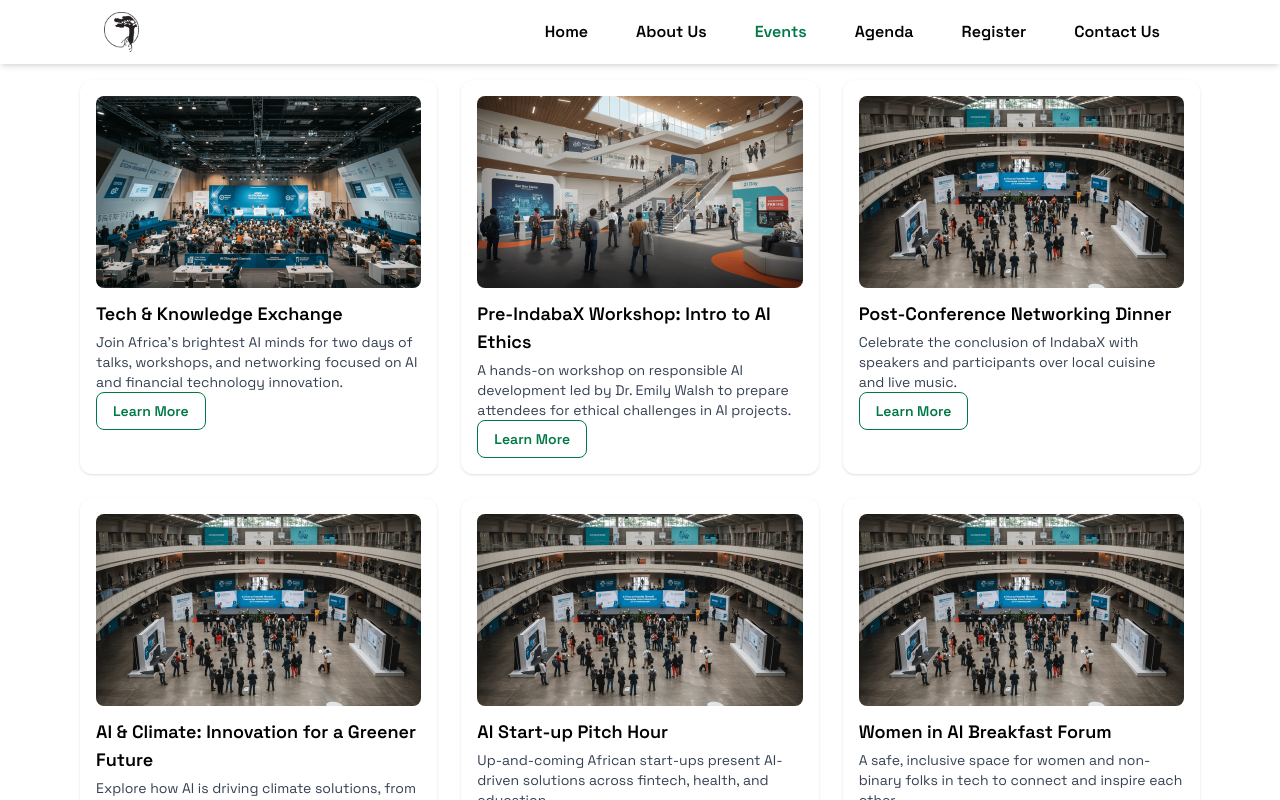
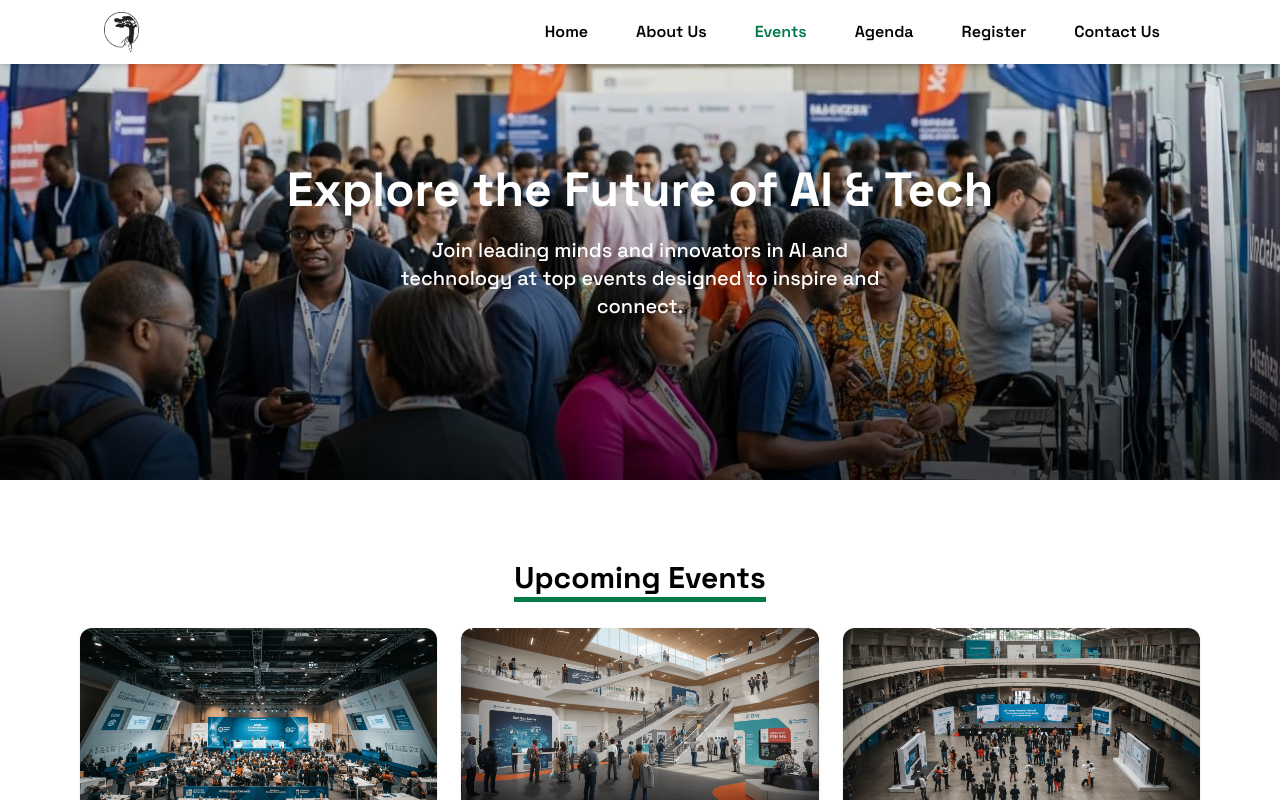
Before and after one commit to MOSOBELULU/indabaX, a React (Vite) app: page /eventspage in a window 1280 px wide. Shown: the top 800 px of the page. Built offline with nearby package versions, Linux system fonts and the light colour scheme.

Commit message:
wip: EventPage Hero

```diff
--- /dev/null
+++ b/src/components/events/EventsPageHero.jsx
@@ -0,0 +1,20 @@
+export default function EventPageHero() {
+
+
+  return (
+    <section
+      className="relative h-[60vh] flex items-center justify-center text-white bg-cover bg-center"
+    style={{ backgroundImage: "url('/images/events/EventsHero.jpg')" }}
+    >
+    <div className="absolute inset-0  bg-gradient-to-t from-black/70 via-black/20 to-transparent" />
+      <div className="relative z-10 max-w-3xl px-6 text-center">
+        <h1 className="text-4xl sm:text-5xl font-extrabold leading-tight">
+          Explore the Future of AI & Tech
+        </h1>
+        <p className="mt-4 text-lg sm:text-xl font-medium max-w-lg mx-auto">
+          Join leading minds and innovators in AI and technology at top events designed to inspire and connect.
+        </p>
+      </div>
+    </section>
+  );
+}
--- a/src/components/events/EventsSection.jsx
+++ b/src/components/events/EventsSection.jsx
@@ -1,20 +1,33 @@
 import { events } from "../../data/DummyData";
 import { Link } from "react-router-dom";
+import { motion } from "framer-motion";
 
 export default function EventsSection() {
   return (
-    <section className="px-4 py-20 max-w-6xl mx-auto">
+    <motion.section
+      className="px-4 py-20 max-w-6xl mx-auto"
+      initial={{ opacity: 0, y: 30 }}
+      animate={{ opacity: 1, y: 0 }}
+      transition={{ duration: 0.6, ease: "easeOut" }}
+    >
+    <h1 className="text-3xl font-bold mb-8 text-center">
+  <span className="border-b-5 border-[#007847]">Upcoming Events</span>
+</h1>
+
       <div className="grid grid-cols-1 sm:grid-cols-2 lg:grid-cols-3 gap-6">
         {events.map((event) => (
-          <div
+          <motion.div
   key={event.id}
-            className="bg-white rounded-xl shadow hover:shadow-md transition p-4"
+  className="bg-white rounded-xl shadow hover:shadow-md transition"
+  whileHover={{ scale: 1.05 }}
+  transition={{ type: "spring", stiffness: 300 }}
 >
   <img
     src={event.image}
     alt={event.title}
-              className="rounded-lg mb-3 h-48 w-full object-cover"
+    className="rounded-t-xl mb-3 h-48 w-full object-cover"
   />
+  <div className="p-4">
     <h3 className="text-lg font-semibold mb-1">{event.title}</h3>
     <p className="text-sm text-gray-700">{event.description}</p>
     <Link
@@ -23,10 +36,11 @@ export default function EventsSection() {
     >
       Learn More
     </Link>
+  </div>
+</motion.div>
 
-          </div>
         ))}
       </div>
-    </section>
+    </motion.section>
   );
 }
--- a/src/pages/AboutUs.jsx
+++ b/src/pages/AboutUs.jsx
@@ -5,7 +5,7 @@ import JoinUs from "../components/reusable/JoinUs";
 import MiniGallery from "../components/about/MiniGallery";
 import Impact from "../components/about/Impact";
 import AdvisoryBoard from "../components/about/AdvisoryBoard";
-import EventOrganisersAbout from "../components/about/eventOrganisersAbout";
+import EventOrganisersAbout from "../components/about/EventOrganisersAbout"
 import EventTopics from "../components/about/EventTopics";
 
 
--- a/src/pages/EventDetailPage.jsx
+++ b/src/pages/EventDetailPage.jsx
@@ -1,6 +1,6 @@
 import { useParams } from "react-router-dom";
 import { events } from "../data/DummyData";
-import EventHero from "../components/events/EventsHero";
+import EventDetailHero from "../components/events/EventDetailHero";
 import EventDetailSection from "../components/events/EventDetailSection";
 
 export default function EventDetailPage() {
@@ -11,7 +11,7 @@ export default function EventDetailPage() {
 
   return(
     <>
-     <EventHero
+     <EventDetailHero
         title={event.title}
         date={event.date}
         location={event.location}
--- a/src/pages/EventsPage.jsx
+++ b/src/pages/EventsPage.jsx
@@ -1,12 +1,12 @@
 import JoinUs from "../components/reusable/JoinUs";
 import EventsSection from "../components/events/EventsSection";
-
+import EventPageHero from "../components/events/EventsPageHero";
 export default function EventsPage() {
 
 
   return (
     <>
-
+   <EventPageHero/>
     <EventsSection/>
     <JoinUs/>
     </>
```
Also changed, not shown: src/components/events/EventDetailHero.jsx (renamed from src/components/events/EventsHero.jsx, +2 -5 lines). Lines whose indentation alone changed are shown as unchanged.
